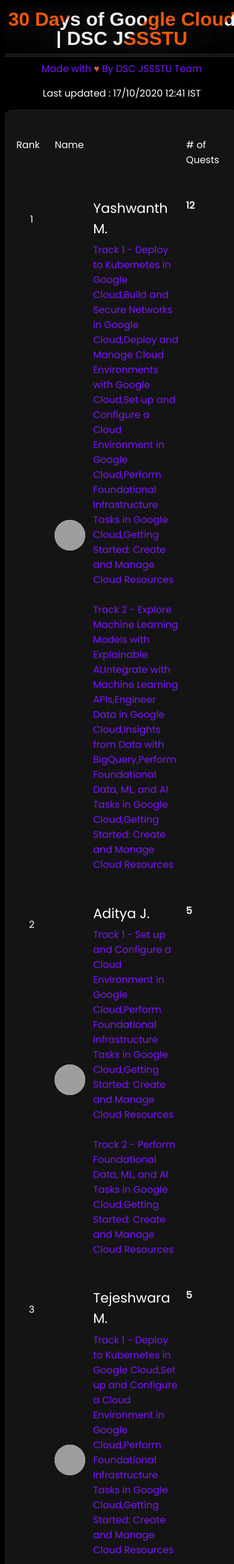
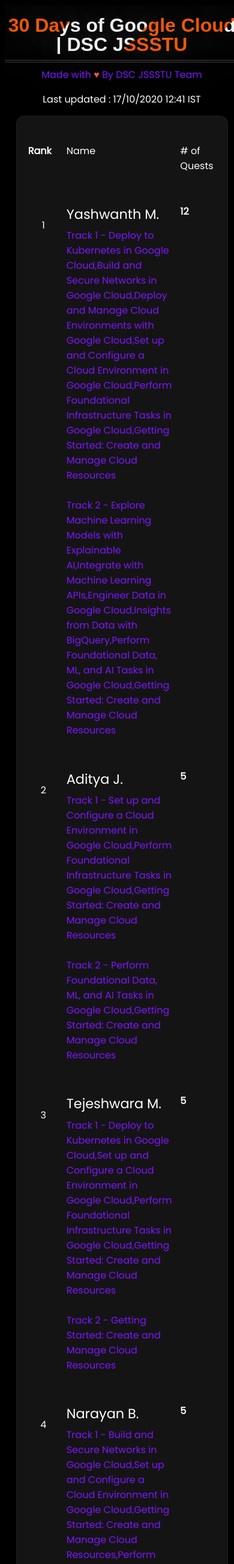
Before and after one commit to gdsc-jssstu/gcp-leaderboard, a Flask app: page / in a window 390 px wide. Shown: the whole page at 60% size. Run offline with Flask 2, Linux system fonts and the light colour scheme; parts of the project's set-up code (start-up, migrations or seed data) failed here and were passed over; grey boxes are pictures that could not be loaded.

Commit message:
minor styling changes

```diff
--- a/gcpLeaderboard/static/css/index.css
+++ b/gcpLeaderboard/static/css/index.css
@@ -42,6 +42,7 @@
   border: 10px double rgba(255, 255, 255, 0.25);
   border-width: 0px 0px 4px 0px;
   padding-bottom: 10px;
+  padding-top: 10px;
 }
 .top-heading span {
   font: 700 4em/1 "Oswald", sans-serif;
@@ -97,7 +98,7 @@
 }
 
 .l-wrapper {
-  width: 100%;
+  width: 90%;
   max-width: 960px;
   margin: auto;
 }
@@ -205,6 +206,10 @@
   }
 }
 
+.u-text--left, .u-text--left, .u-text--left{
+  font-weight: bold;
+}
+
 .c-logo {
   display: inline-block;
   width: 100%;
@@ -290,10 +295,12 @@
   color: var(--dark);
 }
 
-@media screen and (max-width: 700px) {
+@media screen and (max-width: 800px) {
+  .c-media__content {
+    padding-left: 0rem;
+  }
   .c-avatar {
-    width: 3.2rem;
-    height: 3.2rem;
+    display:none;
   }
 }
 
```
